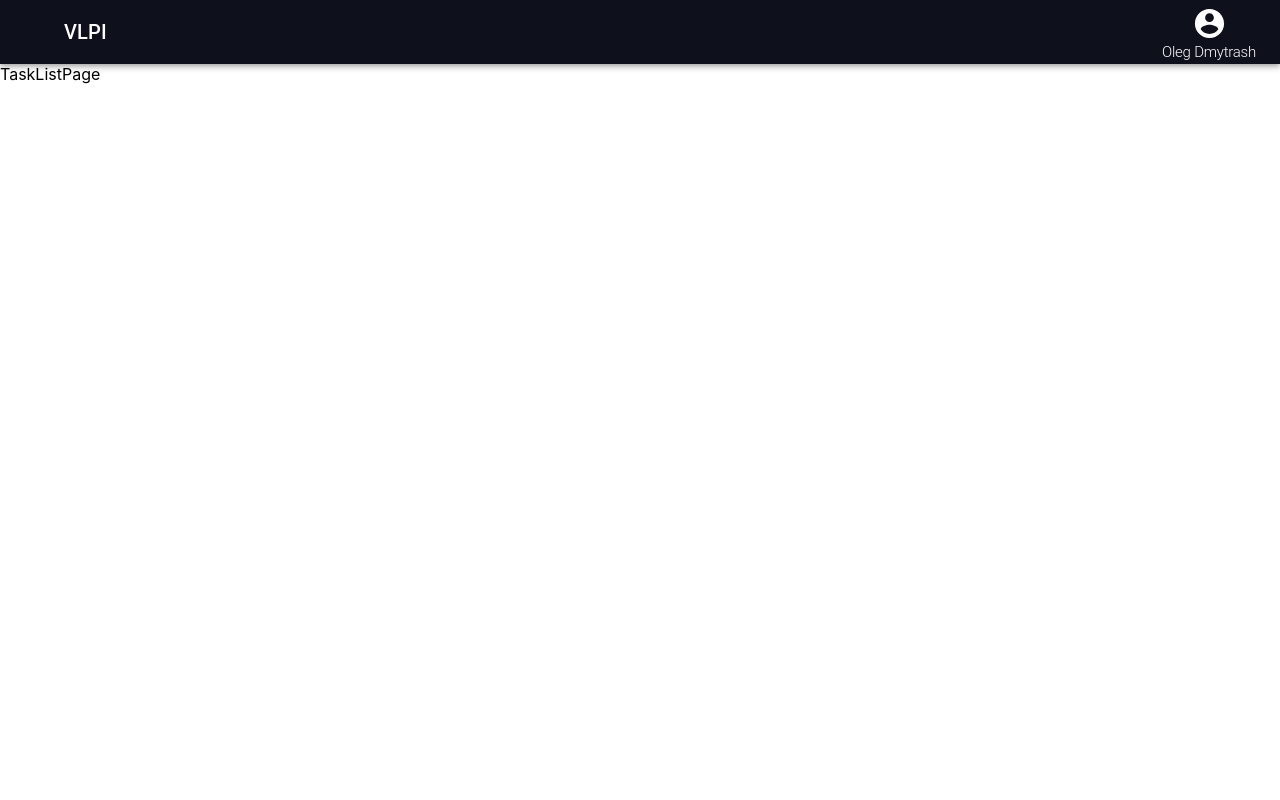
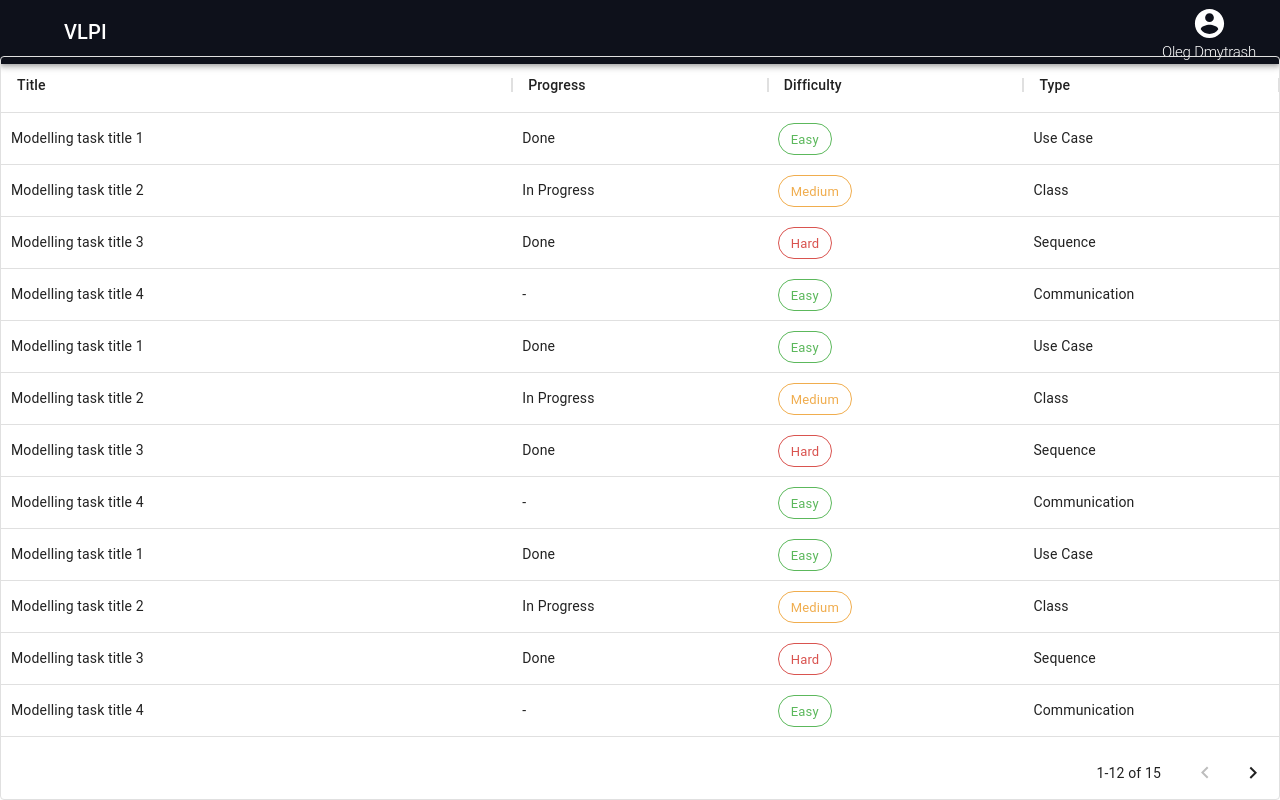
Before and after one commit to APPZ-NULP/vlpi-client, a React (Create React App) app in the folder vlpi/: page /task-list in a window 1280 px wide. Built offline with nearby package versions, Linux system fonts and the light colour scheme.

Commit message:
feat: added task list page

```diff
--- a/vlpi/package.json
+++ b/vlpi/package.json
@@ -4,6 +4,7 @@
   "private": true,
   "dependencies": {
     "@material-ui/core": "^4.11.2",
+    "@material-ui/data-grid": "^4.0.0-alpha.15",
     "@material-ui/icons": "^4.11.2",
     "@testing-library/jest-dom": "^5.11.8",
     "@testing-library/react": "^11.2.3",
--- a/vlpi/src/components/Header/Header.js
+++ b/vlpi/src/components/Header/Header.js
@@ -10,6 +10,7 @@ import AccountCircle from '@material-ui/icons/AccountCircle';
 const styles = theme => ({
     root: {
         flexGrow: 1,
+        height: '7vh'
     },
     title: {
         marginLeft: theme.spacing(5),
--- /dev/null
+++ b/vlpi/src/components/TaskListPage/DifficultyCell.js
@@ -0,0 +1,33 @@
+import React, {Component} from "react";
+import {Chip} from "@material-ui/core";
+import {createMuiTheme, ThemeProvider} from "@material-ui/core/styles";
+
+const color = {
+    Easy: "#5CB85C",
+    Medium: "#F0AD4E",
+    Hard: "#D9534F"
+}
+
+class DifficultCell extends Component {
+    render() {
+        const theme = createMuiTheme({
+            palette: {
+                primary: {
+                    main: color[this.props.difficulty]
+                },
+            },
+        });
+
+        return (
+            <div>
+                <ThemeProvider theme={theme}>
+                    <Chip color="primary" variant="outlined"
+                          label={this.props.difficulty}/>
+                </ThemeProvider>
+            </div>
+
+        )
+    }
+}
+
+export default DifficultCell
--- a/vlpi/src/components/TaskListPage/TaskListPage.js
+++ b/vlpi/src/components/TaskListPage/TaskListPage.js
@@ -1,10 +1,138 @@
 import React, {Component} from 'react'
+import {DataGrid, RowsProp, ColDef} from '@material-ui/data-grid';
+import DifficultCell from "./DifficultyCell";
 
 
 class TaskListPage extends Component {
-    render(){
+
+    getColumns = () => {
+        return
+    }
+    render() {
         return (
-            <div>TaskListPage</div>
+            <div style={{
+                display: 'flex', height: '93vh'
+            }}>
+                <div style={{flexGrow: 1}}>
+                    <DataGrid showToolbar density="standard" autoPageSize={true}
+                              columns={
+                                  [
+                                      {field: 'Title', flex: 4,},
+                                      {field: 'Progress', flex: 2,},
+                                      {field: 'Difficulty', flex: 2,
+                                          renderCell: (params) => (
+                                                <DifficultCell difficulty={params.value}/>
+                                                )},
+                                      {field: 'Type', flex: 2}]}
+                              rows={[
+                                  {
+                                      id: 1,
+                                      Title: 'Modelling task title 1',
+                                      Progress: 'Done',
+                                      Difficulty: 'Easy',
+                                      Type: "Use Case"
+                                  },
+                                  {
+                                      id: 2,
+                                      Title: 'Modelling task title 2',
+                                      Progress: 'In Progress',
+                                      Difficulty: 'Medium',
+                                      Type: "Class"
+                                  },
+                                  {
+                                      id: 3,
+                                      Title: 'Modelling task title 3',
+                                      Progress: 'Done',
+                                      Difficulty: 'Hard',
+                                      Type: "Sequence"
+                                  },
+                                  {
+                                      id: 4,
+                                      Title: 'Modelling task title 4',
+                                      Progress: '-',
+                                      Difficulty: 'Easy',
+                                      Type: "Communication"
+                                  },
+                                  {
+                                      id: 5,
+                                      Title: 'Modelling task title 1',
+                                      Progress: 'Done',
+                                      Difficulty: 'Easy',
+                                      Type: "Use Case"
+                                  },
+                                  {
+                                      id: 6,
+                                      Title: 'Modelling task title 2',
+                                      Progress: 'In Progress',
+                                      Difficulty: 'Medium',
+                                      Type: "Class"
+                                  },
+                                  {
+                                      id: 7,
+                                      Title: 'Modelling task title 3',
+                                      Progress: 'Done',
+                                      Difficulty: 'Hard',
+                                      Type: "Sequence"
+                                  },
+                                  {
+                                      id: 8,
+                                      Title: 'Modelling task title 4',
+                                      Progress: '-',
+                                      Difficulty: 'Easy',
+                                      Type: "Communication"
+                                  },
+                                  {
+                                      id: 9,
+                                      Title: 'Modelling task title 1',
+                                      Progress: 'Done',
+                                      Difficulty: 'Easy',
+                                      Type: "Use Case"
+                                  },
+                                  {
+                                      id: 10,
+                                      Title: 'Modelling task title 2',
+                                      Progress: 'In Progress',
+                                      Difficulty: 'Medium',
+                                      Type: "Class"
+                                  },
+                                  {
+                                      id: 11,
+                                      Title: 'Modelling task title 3',
+                                      Progress: 'Done',
+                                      Difficulty: 'Hard',
+                                      Type: "Sequence"
+                                  },
+                                  {
+                                      id: 12,
+                                      Title: 'Modelling task title 4',
+                                      Progress: '-',
+                                      Difficulty: 'Easy',
+                                      Type: "Communication"
+                                  },
+                                  {
+                                      id: 13,
+                                      Title: 'Modelling task title 4',
+                                      Progress: '-',
+                                      Difficulty: 'Easy',
+                                      Type: "Communication"
+                                  },
+                                  {
+                                      id: 14,
+                                      Title: 'Modelling task title 4',
+                                      Progress: '-',
+                                      Difficulty: 'Easy',
+                                      Type: "Communication"
+                                  },
+                                  {
+                                      id: 15,
+                                      Title: 'Modelling task title 4',
+                                      Progress: '-',
+                                      Difficulty: 'Easy',
+                                      Type: "Communication"
+                                  }
+                              ]}/>
+                </div>
+            </div>
         )
     }
 }
```
Also changed, not shown: 1 other file (tests, documents, lock files or other folders).
